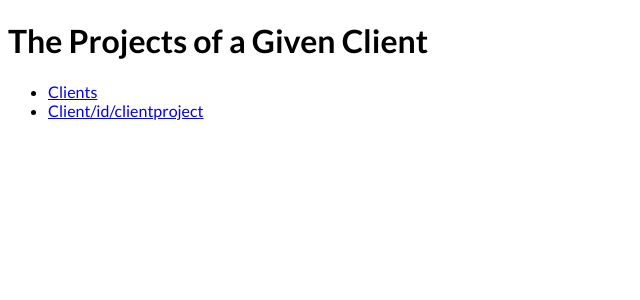
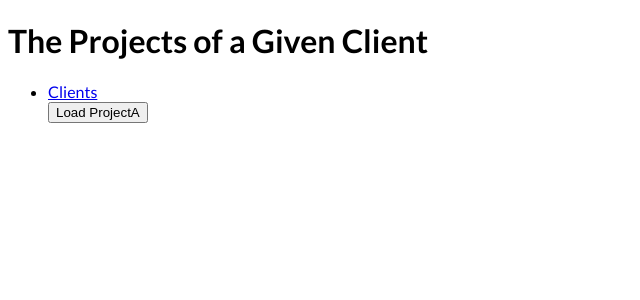
Before and after one commit to joepasss/next_study, a Next.js app in the folder routing/: page /clients/123 in a window 1280 px wide. Shown: the top 300 px of the page, without its empty margins (0-640 px from the left). Built offline with nearby package versions, Linux system fonts and the light colour scheme.

Commit message:
navigating programming method

```diff
--- a/routing/pages/clients/[id]/index.tsx
+++ b/routing/pages/clients/[id]/index.tsx
@@ -1,7 +1,19 @@
 import Link from "next/link";
+import { useRouter } from "next/router";
 import React from "react";
 
 const ClientProjectPage = () => {
+  const router = useRouter();
+
+  const loadProjectHandler = () => {
+    // load data
+
+    router.push({
+      pathname: "/clients/[id]/[clientprojectid]",
+      query: { id: "joe", clientprojectid: "projectA" },
+    });
+  };
+
   return (
     <div>
       <h1>The Projects of a Given Client</h1>
@@ -10,9 +22,7 @@ const ClientProjectPage = () => {
         <li>
           <Link href={"/clients"}>Clients</Link>
         </li>
-        <li>
-          <Link href={"/clients/123/132"}>Client/id/clientproject</Link>
-        </li>
+        <button onClick={loadProjectHandler}>Load ProjectA</button>
       </ul>
     </div>
   );
```
Also changed, not shown: routing/pages/clients/[id]/[clientprojectid].tsx (renamed from routing/pages/clients/[id]/[clientproject].tsx, +6 -1 lines).
